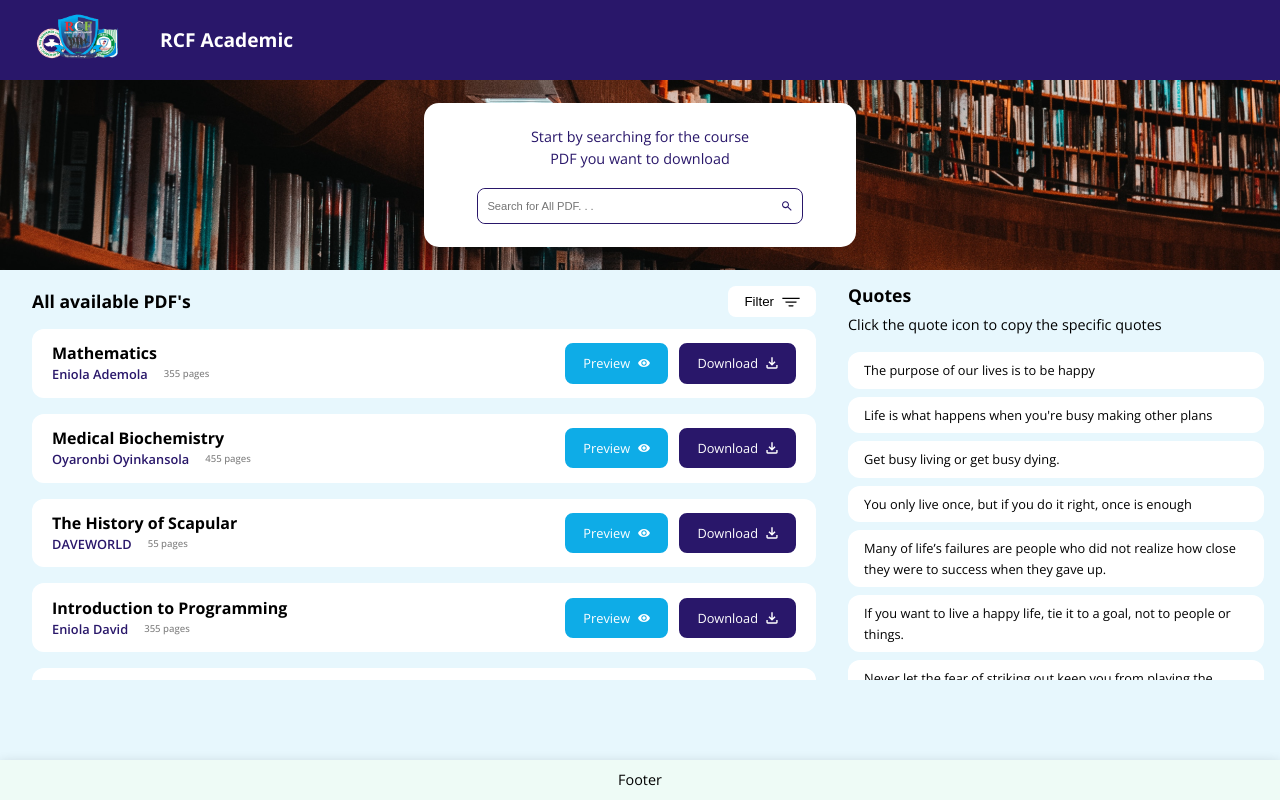
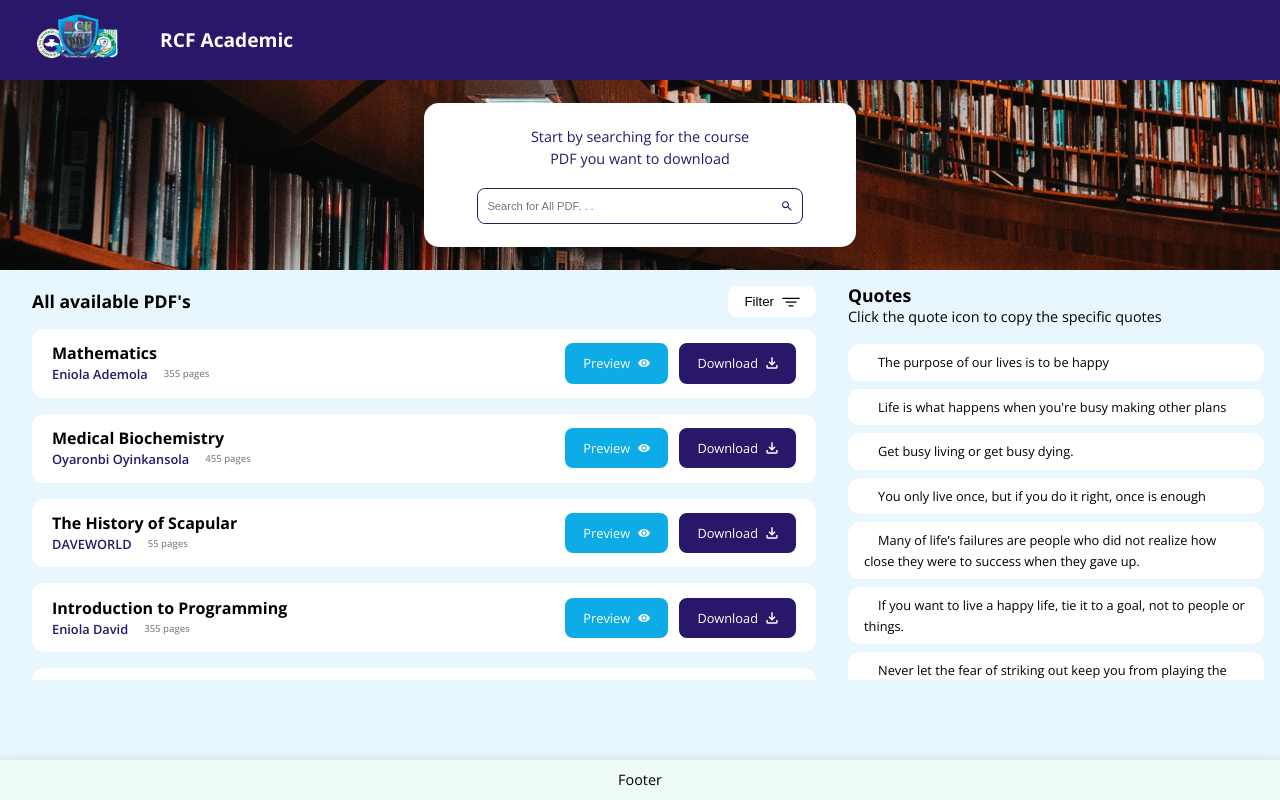
Before and after one commit to RCFPAGE/rcfacademic-frontend, a React (Create React App) app: page / in a window 1280 px wide. Built offline with nearby package versions, Linux system fonts and the light colour scheme.

Commit message:
Updated ui

```diff
--- a/src/components/mainSection/Quotes.jsx
+++ b/src/components/mainSection/Quotes.jsx
@@ -1,10 +1,11 @@
 import React from "react";
 import { QuoteWords } from "../../asssets/data";
+import { QuoteIcon } from "../../asssets/icon";
 
 const Quotes = () => {
   return (
     <div className="quotes">
-      <div className="quote__heading">
+      <div className="quotes__heading">
         <h4>Quotes</h4>
         <p>Click the quote icon to copy the specific quotes</p>
       </div>
@@ -12,6 +13,9 @@ const Quotes = () => {
         {QuoteWords.map(({ id, quote, author }) => {
           return (
             <li key={id} className="quote">
+              <span>
+                <QuoteIcon />
+              </span>
               {quote}
             </li>
           );
```
